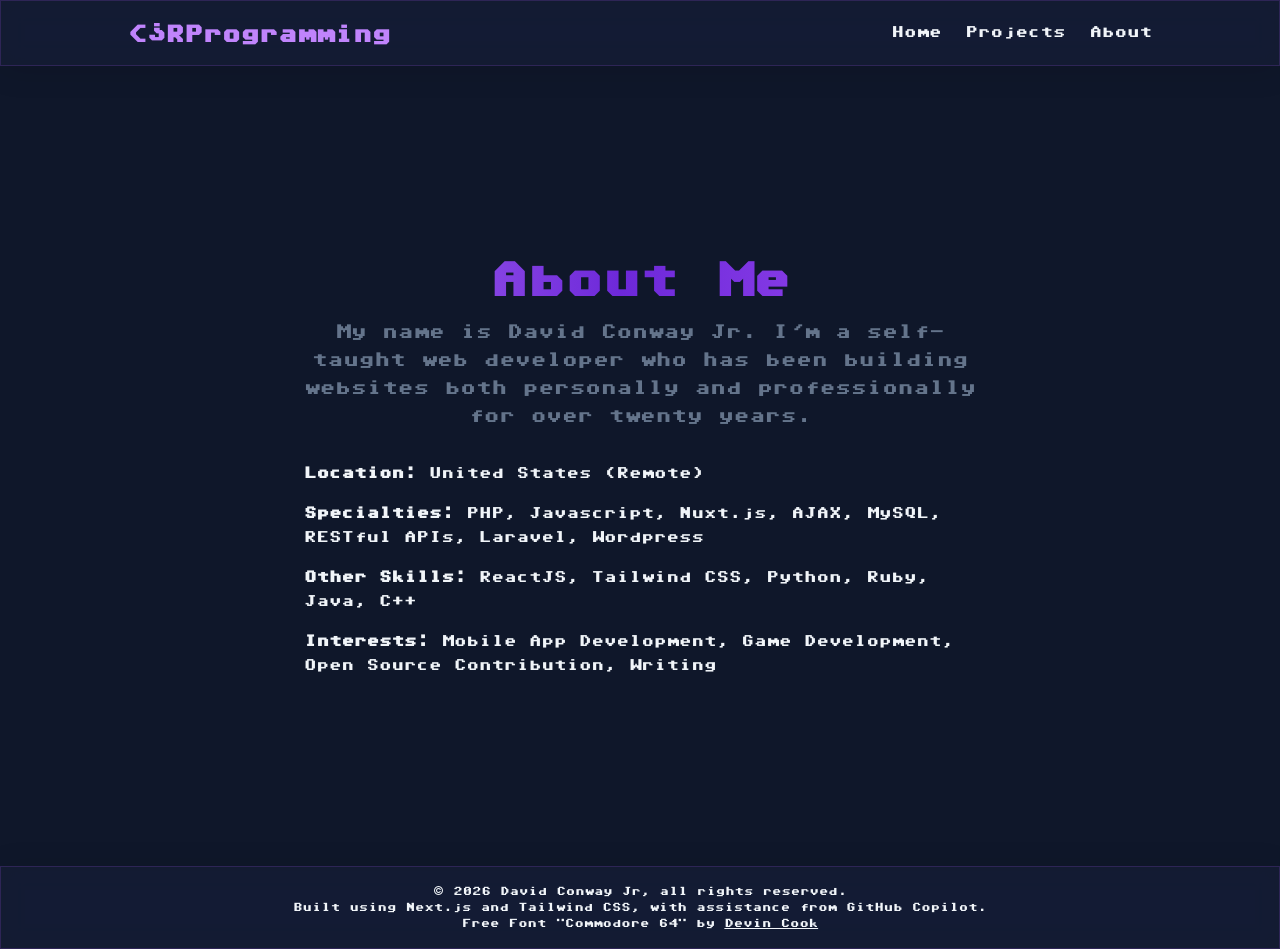
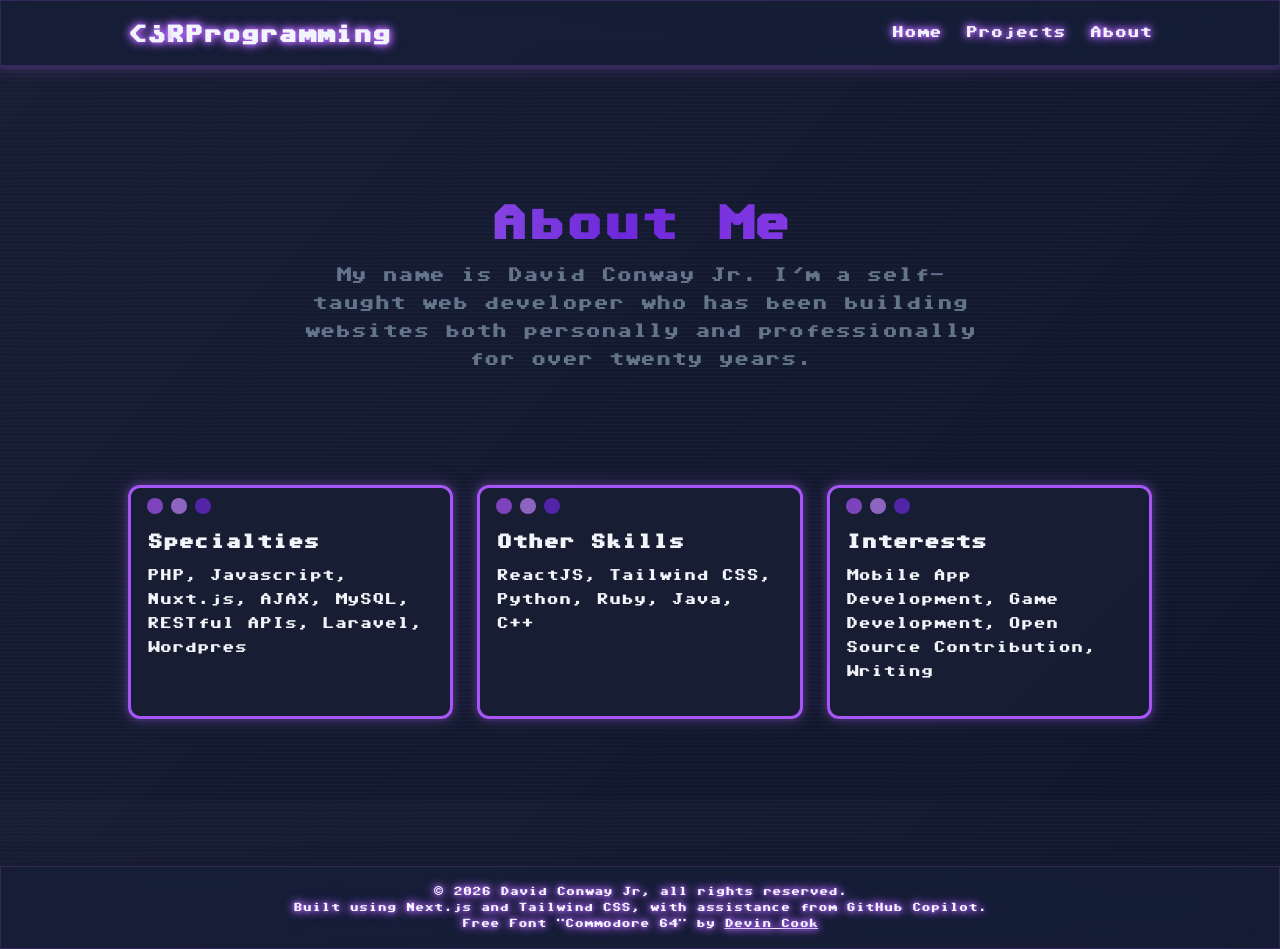
Before and after one commit to jrconway3/jr-programming-core, a Next.js app: page /about in a window 1280 px wide. Built offline with nearby package versions, Linux system fonts and the light colour scheme.

Commit message:
* Added Retro Style Effects

```diff
--- a/components/layouts.tsx
+++ b/components/layouts.tsx
@@ -6,17 +6,17 @@ type Props = { children: React.ReactNode }
 export default function Layout({ children }: Props) {
   return (
     <div className="flex flex-col min-h-screen bg-background text-text">
-      <header className="w-full py-4 px-6 glass border-b border-accent/30">
+      <header className="w-full py-4 px-6 glass border-b border-accent/30 neon-glow">
         <nav className="flex justify-between items-center max-w-5xl mx-auto">
-          <Link href="/" className="text-2xl font-headers font-bold text-primary-accentLight">
+          <Link href="/" className="text-2xl font-headers font-bold hover:text-primary-accentLight neon-text">
             &lt;<span className="flip-vertically">?</span>RProgramming
           </Link>
           <div className="space-x-6">
-            <Link href="/" className="hover:text-accentLight transition">Home</Link>
-            <Link href="#projects" className="hover:text-accentLight transition">Projects</Link>
-            <Link href="/about" className="hover:text-accentLight transition">About</Link>
-            <Link href="/blog" className="hidden hover:text-accentLight transition">Blog</Link>
-            <Link href="/contact" className="hidden hover:text-accentLight transition">Contact</Link>
+            <Link href="/" className="hover:text-primary-accentLight transition neon-text">Home</Link>
+            <Link href="#projects" className="hover:text-primary-accentLight transition neon-text">Projects</Link>
+            <Link href="/about" className="hover:text-primary-accentLight transition neon-text">About</Link>
+            <Link href="/blog" className="hidden hover:text-primary-accentLight transition neon-text">Blog</Link>
+            <Link href="/contact" className="hidden hover:text-primary-accentLight transition neon-text">Contact</Link>
           </div>
         </nav>
       </header>
@@ -24,9 +24,11 @@ export default function Layout({ children }: Props) {
       <main className="flex-1">{children}</main>
 
         <footer className="w-full py-4 text-center text-muted border-t border-accent/30 glass text-xs">
-          <p><span className="copyright">&copy;</span> {new Date().getFullYear()} David Conway Jr, all rights reserved.</p>
-          <p>Built using Next.js and Tailwind CSS, with assistance from GitHub Copilot.</p>
-          <p>Free Font "Commodore 64" by <a href="https://www.dafont.com/commodore-64.font" className="underline" target="_blank" rel="noopener noreferrer">Devin Cook</a></p>
+          <div className="neon-text">
+            <p><span className="copyright">&copy;</span> {new Date().getFullYear()} David Conway Jr, all rights reserved.</p>
+            <p>Built using Next.js and Tailwind CSS, with assistance from GitHub Copilot.</p>
+            <p>Free Font "Commodore 64" by <a href="https://www.dafont.com/commodore-64.font" className="underline" target="_blank" rel="noopener noreferrer">Devin Cook</a></p>
+          </div>
         </footer>
     </div>
   )
--- a/pages/about.tsx
+++ b/pages/about.tsx
@@ -14,19 +14,22 @@ export default function About() {
             <p className="text-lg md:text-xl text-primary-muted mb-8">
                 My name is David Conway Jr. I'm a self-taught web developer who has been building websites both personally and professionally for over twenty years.
             </p>
-            <div className="flex flex-col gap-4 text-left text-primary-text">
-                <div>
-                    <span className="font-semibold text-accent">Location:</span> United States (Remote)
-                </div>
-                <div>
-                    <span className="font-semibold text-accent">Specialties:</span> PHP, Javascript, Nuxt.js, AJAX, MySQL, RESTful APIs, Laravel, Wordpress
-                </div>
-                <div>
-                    <span className="font-semibold text-accent">Other Skills:</span> ReactJS, Tailwind CSS, Python, Ruby, Java, C++
-                </div>
-                <div>
-                    <span className="font-semibold text-accent">Interests:</span> Mobile App Development, Game Development, Open Source Contribution, Writing
-                </div>
+        </section>
+
+        <section id="projects" className="w-full max-w-5xl py-12">
+            <div className="grid md:grid-cols-3 gap-6 text-left text-primary-text">
+              <div className="terminal-card p-4">
+                <h3 className="text-xl font-semibold text-accent mb-2">Specialties</h3>
+                <p className="text-muted mb-4">PHP, Javascript, Nuxt.js, AJAX, MySQL, RESTful APIs, Laravel, Wordpres</p>
+              </div>
+              <div className="terminal-card p-4">
+                <h3 className="text-xl font-semibold text-accent mb-2">Other Skills</h3>
+                <p className="text-muted mb-4">ReactJS, Tailwind CSS, Python, Ruby, Java, C++</p>
+              </div>
+              <div className="terminal-card p-4">
+                <h3 className="text-xl font-semibold text-accent mb-2">Interests</h3>
+                <p className="text-muted mb-4">Mobile App Development, Game Development, Open Source Contribution, Writing</p>
+              </div>
             </div>
         </section>
       </main>
--- a/pages/index.tsx
+++ b/pages/index.tsx
@@ -11,7 +11,7 @@ export default function Home() {
           <h1 className="text-4xl md:text-5xl font-extrabold mb-4 gradient-text animate-gradient">
             David Conway Jr.
           </h1>
-            <p className="text-xl md:text-2xl text-muted mb-8">
+          <p className="text-xl md:text-2xl text-muted mb-8 neon-text">
             Web Software Engineer &amp; Programmer
           </p>
           <a
@@ -23,10 +23,10 @@ export default function Home() {
         </section>
 
         <section id="projects" className="w-full max-w-5xl py-12">
-          <h2 className="hidden text-2xl font-bold mb-6 text-accentLight">Featured Projects</h2>
+          <h2 className="hidden text-2xl font-bold mb-6 text-primary-accentLight">Featured Projects</h2>
           <div className="grid md:grid-cols-2 gap-8">
             {/* Example Project Card */}
-            <div className="rounded-xl shadow-lg p-6 border border-accent/30 hover:scale-105 hover:shadow-accent transition glass">
+            <div className="terminal-card p-6 hover:scale-105 hover:shadow-accent transition">
               <h3 className="text-xl font-semibold text-accent mb-2">JRProgramming Website</h3>
               <p className="text-muted mb-4">
                   I created this website as a proof of concept to showcase I could create a ReactJS using modern frameworks. I have worked with Nuxt.js before but never had the opportunity to work with React until now.
--- a/styles/globals.css
+++ b/styles/globals.css
@@ -36,6 +36,19 @@ body {
   @apply bg-primary-background text-primary-text font-text;
   min-height: 100vh;
   transition: background 0.3s;
+
+  /* CRT scanline effect */
+  background-image:
+    repeating-linear-gradient(
+      to bottom,
+      rgba(168, 85, 247, 0.04) 0px,
+      rgba(168, 85, 247, 0.04) 1px,
+      transparent 1px,
+      transparent 4px
+    ),
+    linear-gradient(135deg, #181e34 0%, #0f172a 100%);
+  background-size: 100% 4px, cover;
+  background-blend-mode: lighten;
 }
 
 /* small helpers kept from original scaffold */
@@ -51,6 +64,8 @@ body {
 }
 
 a span.flip-vertically {
+  position: relative;
+  top: 2px;
   display: inline-block;
   transform: scaleY(-1);
 }
@@ -77,3 +92,45 @@ footer .copyright {
   -webkit-backdrop-filter: blur(12px) saturate(160%);
   border: 1px solid rgba(168, 85, 247, 0.18);
 }
+
+/* Neon glow utility for retro effect */
+.neon-glow {
+  box-shadow:
+    0 0 6px 2px rgba(168, 85, 247, 0.25),
+    0 0 16px 4px rgba(192, 132, 252, 0.12);
+}
+
+/* Neon glow for retro text */
+.neon-text {
+  text-shadow:
+    0 0 4px #a855f7,
+    0 0 8px #c084fc,
+    0 0 12px #a855f7;
+}
+
+/* Terminal/retro window card style */
+.terminal-card {
+  @apply neon-glow;
+  border: 3px solid #a855f7;
+  border-radius: 0.75rem;
+  padding-top: 2.5rem;
+  position: relative;
+  background: rgba(24, 30, 52, 0.85);
+  overflow: hidden;
+}
+.terminal-card::before, .terminal-card::after {
+  content: '';
+  position: absolute;
+  width: 16px;
+  height: 16px;
+  border-radius: 50%;
+  top: 10px;
+  background: #a855f7;
+  box-shadow: 24px 0 #c084fc, 48px 0 #6d28d9;
+  left: 16px;
+  z-index: 2;
+  opacity: 0.7;
+}
+.terminal-card::after {
+  display: none;
+}
```
Also changed, not shown: next-env.d.ts. Lines whose indentation alone changed are shown as unchanged.
